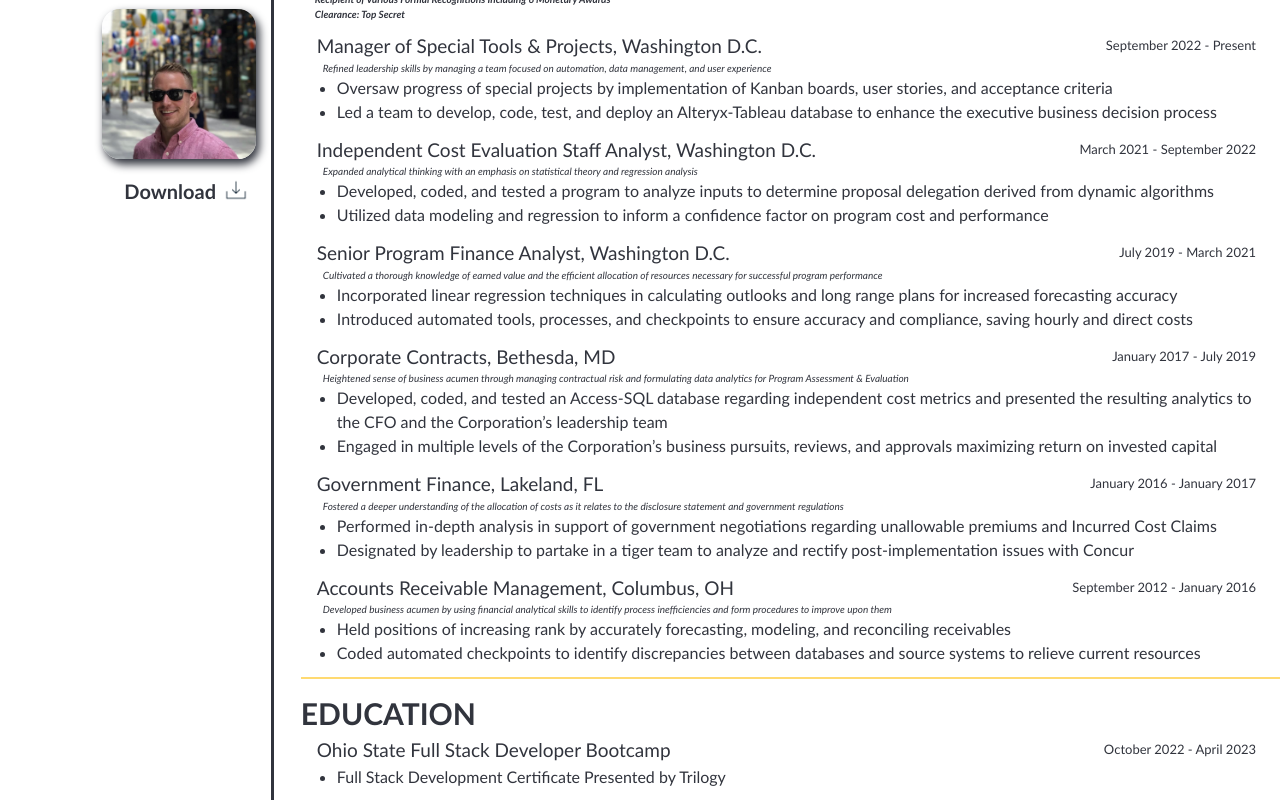
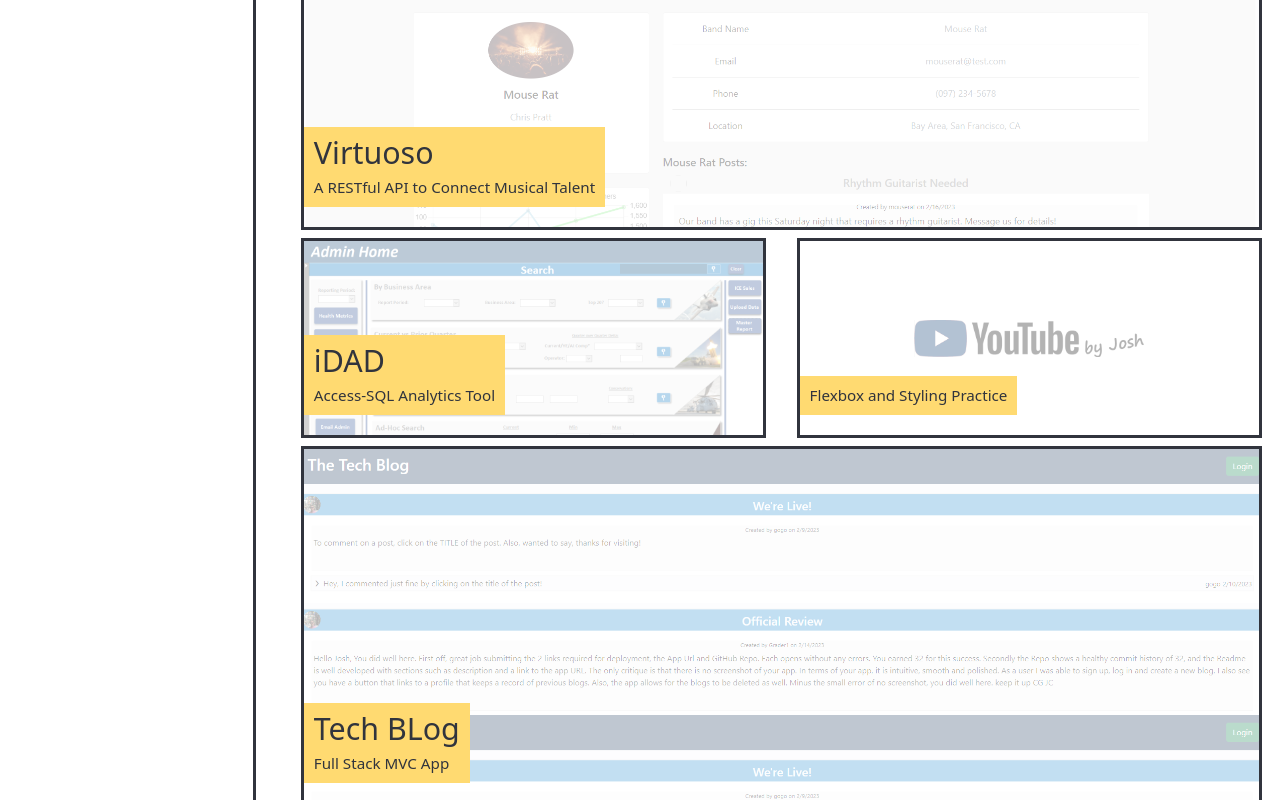
Before and after one commit to lutz143/lutz143-efolio, a React (Create React App) app in the folder efolio-app/: page / in a window 1280 px wide. Shown: the part 440-1240 px from the top of the page. Built offline with nearby package versions, Linux system fonts and the light colour scheme.

Commit message:
added initial portfolio/project component with several projects and styling efforts

```diff
--- a/efolio-app/package.json
+++ b/efolio-app/package.json
@@ -10,6 +10,7 @@
     "bootstrap": "^5.2.3",
     "dotenv": "^16.0.3",
     "react": "^18.2.0",
+    "react-bootstrap": "^2.7.2",
     "react-dom": "^18.2.0",
     "react-scripts": "5.0.1",
     "web-vitals": "^2.1.4"
--- a/efolio-app/public/index.html
+++ b/efolio-app/public/index.html
@@ -3,6 +3,11 @@
   <head>
     <meta charset="utf-8" />
     <link rel="icon" type="image/jpeg" sizes="64x64" href="./Josh-Script-1.png">
+    <link
+    rel="stylesheet"
+    href="https://cdn.jsdelivr.net/npm/bootstrap@5.1.3/dist/css/bootstrap.min.css"
+    integrity="sha384-1BmE4kWBq78iYhFldvKuhfTAU6auU8tT94WrHftjDbrCEXSU1oBoqyl2QvZ6jIW3"
+    crossorigin="anonymous"/>
     <meta name="viewport" content="width=device-width, initial-scale=1" />
     <meta name="theme-color" content="#000000" />
     <meta
@@ -24,11 +29,15 @@
       work correctly both with client-side routing and a non-root public URL.
       Learn how to configure a non-root public URL by running `npm run build`.
     -->
-    <title>Josh Lutz</title>
+    <title>Lutz Portfolio</title>
   </head>
   <body>
     <noscript>You need to enable JavaScript to run this app.</noscript>
     <div id="root"></div>
+    <script
+    src="https://cdn.jsdelivr.net/npm/bootstrap@5.1.3/dist/js/bootstrap.bundle.min.js"
+    integrity="sha384-ka7Sk0Gln4gmtz2MlQnikT1wXgYsOg+OMhuP+IlRH9sENBO0LRn5q+8nbTov4+1p"
+    crossorigin="anonymous"></script>
     <!--
       This HTML file is a template.
       If you open it directly in the browser, you will see an empty page.
--- a/efolio-app/src/App.css
+++ b/efolio-app/src/App.css
@@ -207,15 +207,17 @@
 .flex-container{
   display: flex;
   flex-wrap: wrap;
-  justify-content: center;
+  justify-content: space-between;
+  padding-right: 18px;
 }
 
 /* style each flex item, applying dark gray borders and a white shade prior to hover */
 .flex-item {
   min-height: 200px;
   max-height: 200px;
+  margin-bottom: 8px;
   color: var(--dark-gray);
-  border: 6px solid var(--dark-gray);
+  border: 3px solid var(--dark-gray);
   flex-basis: calc(50% - 1em);
   display: flex;
   align-items: flex-end;
@@ -228,11 +230,17 @@
   font-size: 0.8em;
 }
 
-/* establish first child as the main work cards so that it is larger than other work cards */
+/* establish first & fourth child as the main work cards so that it is larger than other work cards */
 .flex-item:first-child{
-  min-height: 400px;
+  min-height: 360px;
   flex-basis: 100%;
 }
+
+.flex-item:nth-child(4) {
+  min-height: 360px;
+  flex-basis: 100%;
+}
+
 
 /* style the div container where the text is found inside the respective work card */
 .flex-item div{
@@ -253,6 +261,31 @@
 .flex-item:hover {
   background-color: #dfdfdf10;
 }
+
+/* Portfolio styling */
+/* ===================================================================================================================================== */
+
+
+
+/* SPPECTR size, ensuring no repeat */
+.SPPECTR {
+  background-repeat: no-repeat;
+  background-size: 86%;
+}
+
+/* iDAD size, ensuring no repeat */
+.iDAD {
+  background-repeat: no-repeat;
+  background-size: 100%;
+}
+
+/* YouTube Clone size, ensuring no repeat */
+.youtubeClone {
+  background-repeat: no-repeat;
+  background-position: center;
+  background-size: 50%;
+}
+
 
 /* Resume styling */
 /* ===================================================================================================================================== */
--- a/efolio-app/src/App.js
+++ b/efolio-app/src/App.js
@@ -1,5 +1,6 @@
 import './App.css';
 import ProfileContainer from './components/ProfileContainer';
+
 
 export default function App() {
   return <ProfileContainer />;
--- a/efolio-app/src/components/Main.js
+++ b/efolio-app/src/components/Main.js
@@ -1,6 +1,7 @@
 import React from 'react';
 import About from './AboutMe';
 import Resume from './Resume';
+import Project from './Project';
 // import { useState, useEffect } from 'react';
 
 const MainContainer = () => {
@@ -9,7 +10,7 @@
 
   return (
     // <div className='main-section'><About></About></div>
-    <div><Resume></Resume></div>
+    <div><Project></Project></div>
   );
 };
 
--- /dev/null
+++ b/efolio-app/src/components/Project.js
@@ -0,0 +1,54 @@
+import React from "react";
+import 'bootstrap/dist/css/bootstrap.css';
+import Virtuoso from './images/Virtuoso-Main-Page.png'
+import iDAD from './images/iDAD_Homepage.PNG'
+import YouTubeStyle from './images/youtube-logo-byjosh.jpg'
+import TechBlog from './images/tech-blog.png'
+
+
+
+function About(props) {
+  return (
+
+
+    <section className="main-section" id="work">
+      <h2>Work</h2>
+
+      <div className="flex-container">
+
+        <a href="https://team-6-virtuoso.herokuapp.com/" target="_blank" rel="noopener noreferrer" className="flex-item SPPECTR" style={{ backgroundImage: `url(${Virtuoso})`, backgroundSize: 'cover', backgroundPosition: 'center' }}>
+          <div>
+            <h3>Virtuoso</h3>
+            <span>A RESTful API to Connect Musical Talent</span>
+          </div>
+        </a>
+
+
+        <a href="javascript:iDAD_alert();" className="flex-item iDAD" style={{ backgroundImage: `url(${iDAD})` }}>
+          <div>
+            <h3>iDAD</h3>
+            <span>Access-SQL Analytics Tool</span>
+          </div>
+        </a>
+
+
+        <a href="https://lutz143.github.io/youtube-clone/" target="_blank" rel="noopener noreferrer" className="flex-item youtubeClone" style={{ backgroundImage: `url(${YouTubeStyle})` }}>
+          <div>
+            <span>Flexbox and Styling Practice</span>
+          </div>
+        </a>
+
+        <a href="https://tech-blog-site-143.herokuapp.com/" target="_blank" rel="noopener noreferrer" className="flex-item techBlog" style={{ backgroundImage: `url(${TechBlog})` }}>
+          <div>
+            <h3>Tech BLog</h3>
+            <span>Full Stack MVC App</span>
+          </div>
+        </a>
+
+      </div>
+    </section>
+
+  )
+}
+
+export default About;
--- a/efolio-app/src/components/Resume.js
+++ b/efolio-app/src/components/Resume.js
@@ -2,9 +2,6 @@
 import ProfilePic from './images/Josh Lutz_DC.jpg'
 import DownloadButton from './images/DownloadButton.png'
 import ResumeDownload from './docs/Josh Lutz 2023 Resume.pdf'
-
-const frontEnd = ['HTML', 'CSS', 'ETC.']
-const backEnd = ['MySQL', 'SQL', 'NoSQL']
 
 
 function About(props) {
--- a/efolio-app/src/index.js
+++ b/efolio-app/src/index.js
@@ -3,6 +3,10 @@
 import './index.css';
 import App from './App';
 import reportWebVitals from './reportWebVitals';
+// Bootstrap CSS
+import "bootstrap/dist/css/bootstrap.min.css";
+// Bootstrap Bundle JS
+import "bootstrap/dist/js/bootstrap.bundle.min";
 
 const root = ReactDOM.createRoot(document.getElementById('root'));
 root.render(
```
Also changed, not shown: efolio-app/src/components/images/tech-blog.png (added), 1 other file (tests, documents, lock files or other folders).
